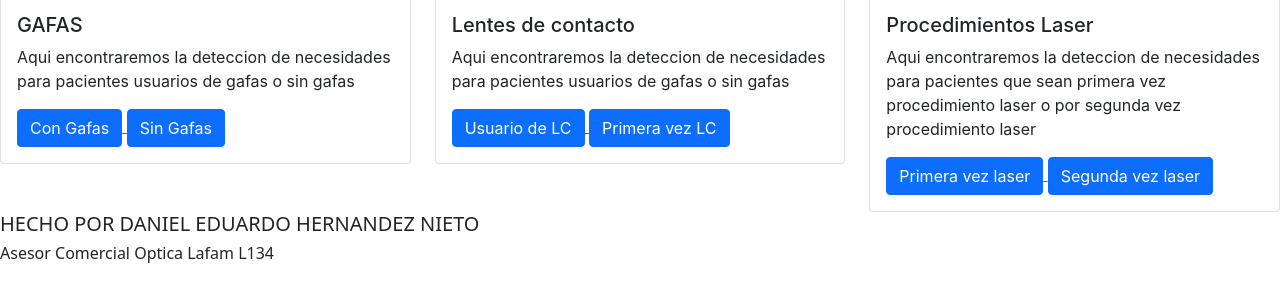
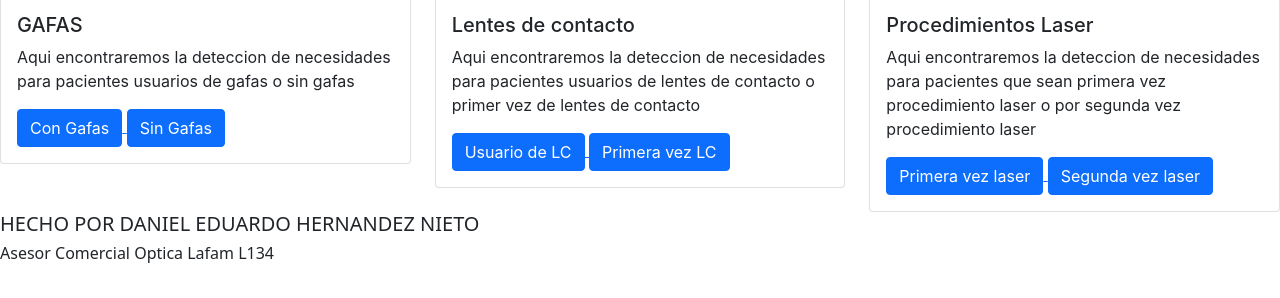
Before and after one commit to danielehn/deteccion-de-necesidades-lafam, a website: page index.html in a window 1280 px wide. Shown: the part 370-668 px from the top of the page. Drawn offline with nearby package versions, Linux system fonts and the light colour scheme.

Commit message:
se agrega cambio del index

```diff
--- a/index.html
+++ b/index.html
@@ -83,7 +83,7 @@
           <img src="https://images.ctfassets.net/u4vv676b8z52/5KgAiEOt7rEbyU5dudm54C/ae6df68f471843736afd4c9ecbafb660/contact-lens-basics-678x446-compressor.jpg?fm=jpg&q=80" class="card-img-top" alt="modelo de gafas de sol">
           <div class="card-body">
             <h5 class="card-title">Lentes de contacto</h5>
-            <p class="card-text">Aqui encontraremos la deteccion de necesidades para pacientes usuarios de gafas o sin gafas</p>
+            <p class="card-text">Aqui encontraremos la deteccion de necesidades para pacientes usuarios de lentes de contacto o primer vez de lentes de contacto</p>
             <a href="lentesdecontacto.html">
               <button class="btn btn-primary" >Usuario de LC</button>
             </a>
```
